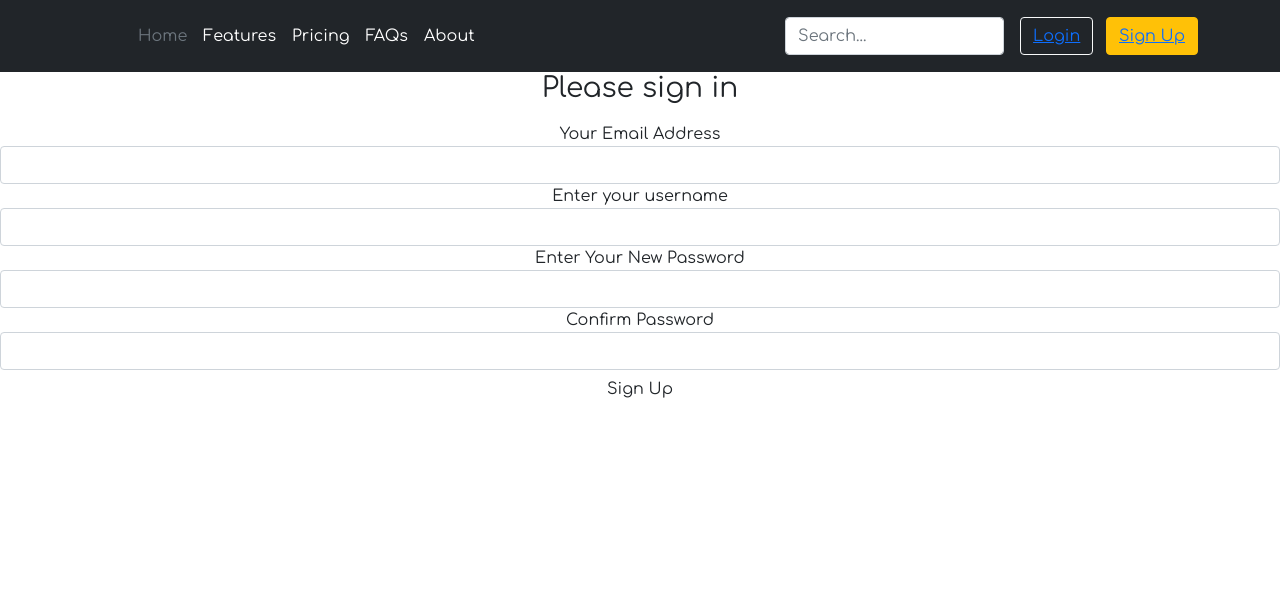
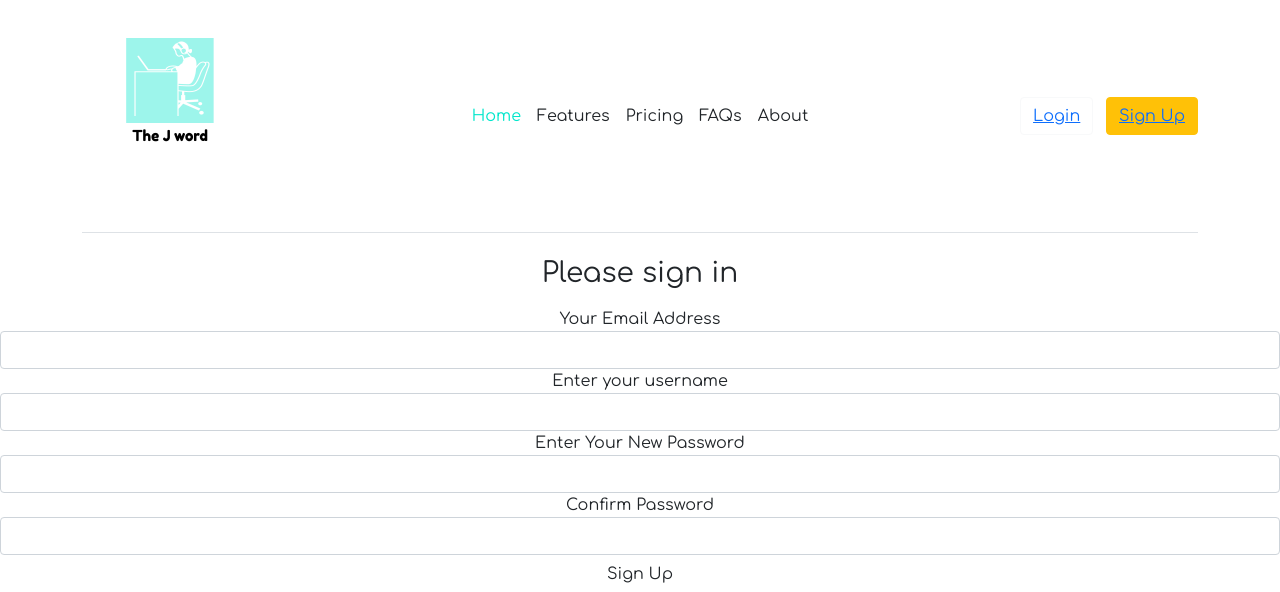
Before and after one commit to Wakarende/Blog, a Flask app: page /register in a window 1280 px wide. Shown: the top 592 px of the page. Run offline with Flask 2, Linux system fonts and the light colour scheme; some libraries are stand-ins or nearby versions.

Commit message:
change style of navbar and add logo

```diff
--- a/app/templates/base.html
+++ b/app/templates/base.html
@@ -5,6 +5,7 @@
   <meta charset="UTF-8">
   <meta http-equiv="X-UA-Compatible" content="IE=edge">
   <meta name="viewport" content="width=device-width, initial-scale=1.0">
+  <link rel="stylesheet" href="https://cdn.jsdelivr.net/npm/bootstrap-icons@1.4.1/font/bootstrap-icons.css">
   <link rel="preconnect" href="https://fonts.gstatic.com">
   <link href="https://fonts.googleapis.com/css2?family=Comfortaa:wght@300;400;500;600;700&display=swap" rel="stylesheet">
   <link href="https://cdn.jsdelivr.net/npm/bootstrap@5.0.0-beta3/dist/css/bootstrap.min.css" rel="stylesheet" integrity="sha384-eOJMYsd53ii+scO/bJGFsiCZc+5NDVN2yr8+0RDqr0Ql0h+rP48ckxlpbzKgwra6" crossorigin="anonymous">
--- a/app/templates/index.html
+++ b/app/templates/index.html
@@ -6,5 +6,8 @@
 
 </div>
 </div>
+<div class="container">
+  <h2>Posts</h2>
+</div>
 
 {% endblock %}
--- a/app/templates/navbar.html
+++ b/app/templates/navbar.html
@@ -1,31 +1,25 @@
-<header class="p-3 bg-dark text-white">
-  <div class="container">
-    <div class="d-flex flex-wrap align-items-center justify-content-center justify-content-lg-start">
-      <a href="/" class="d-flex align-items-center mb-2 mb-lg-0 text-white text-decoration-none">
-        <svg class="bi me-2" width="40" height="32"><use xlink:href="#bootstrap"/></svg>
-      </a>
+<div class="container">
+  <header class="d-flex flex-wrap align-items-center justify-content-center justify-content-md-between py-3 mb-4 border-bottom">
+    <a href="/" class="d-flex align-items-center col-md-3 mb-2 mb-md-0 text-dark text-decoration-none">
+      <img src="{{url_for('static', filename='img/blog_logo.png')}}" alt="Logo">
+    </a>
 
-      <ul class="nav col-12 col-lg-auto me-lg-auto mb-2 justify-content-center mb-md-0">
-        <li><a href="#" class="nav-link px-2 text-secondary">Home</a></li>
-        <li><a href="#" class="nav-link px-2 text-white">Features</a></li>
-        <li><a href="#" class="nav-link px-2 text-white">Pricing</a></li>
-        <li><a href="#" class="nav-link px-2 text-white">FAQs</a></li>
-        <li><a href="#" class="nav-link px-2 text-white">About</a></li>
-      </ul>
+    <ul class="nav col-12 col-md-auto mb-2 justify-content-center mb-md-0">
+      <li><a href="#" class="nav-link px-2 link-secondary" style="color: #00e6cb;">Home</a></li>
+      <li><a href="#" class="nav-link px-2 link-dark">Features</a></li>
+      <li><a href="#" class="nav-link px-2 link-dark">Pricing</a></li>
+      <li><a href="#" class="nav-link px-2 link-dark">FAQs</a></li>
+      <li><a href="#" class="nav-link px-2 link-dark">About</a></li>
+    </ul>
 
-      <form class="col-12 col-lg-auto mb-3 mb-lg-0 me-lg-3">
-        <input type="search" class="form-control form-control-dark" placeholder="Search...">
-      </form>
-
-      <div class="text-end">
-        {% if current_user.is_authenticated %}
-        <li style="color:white;padding:15px;">{{current_user.username}}</li>
+    <div class="col-md-3 text-end">
+      {% if current_user.is_authenticated %}
+        <li style="color: #00e6cb;padding:15px;">{{current_user.username}}</li>
         <button type="button" class="btn btn-outline-light me-2"><a href="{{url_for('auth.logout')}}">Logout</a></button>
         {% else %}
         <button type="button" class="btn btn-outline-light me-2"><a href="{{url_for('auth.login')}}">Login</a></button>
         <button type="button" class="btn btn-warning"><a href="{{url_for('auth.register')}}">Sign Up</a></button>
         {%endif%}
-      </div>
     </div>
-  </div>
-</header>
+  </header>
+</div>
```
Also changed, not shown: app/static/img/blog_logo.png (added), 3 other files.
